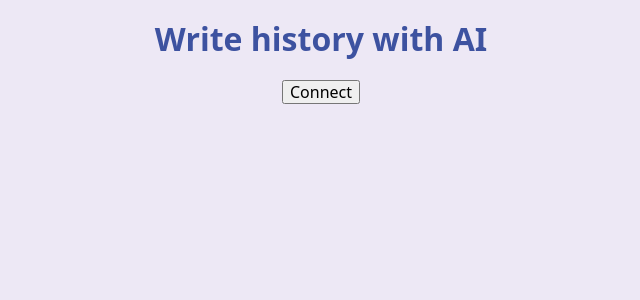
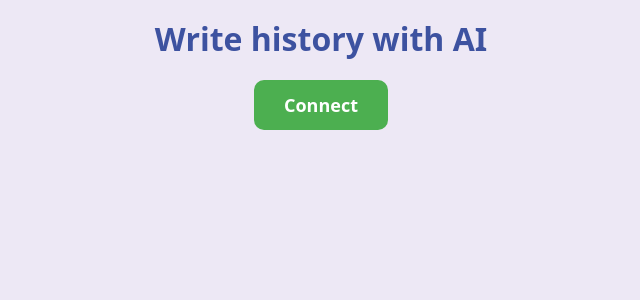
Before and after one commit to akselkristoffersen/llm-story-collab, a SvelteKit app in the folder frontend/: page / in a window 1280 px wide. Shown: the top 300 px of the page, without its empty margins (319-959 px from the left). Built offline with nearby package versions, Linux system fonts and the light colour scheme.

Commit message:
Improve frontend styling

```diff
--- a/frontend/src/routes/+layout.svelte
+++ b/frontend/src/routes/+layout.svelte
@@ -6,3 +6,13 @@
 <main id="main-content">
     <slot />
 </main>
+
+<style lang="scss">
+    #main-content {
+        width: 100vw;
+        height: 100vh;
+        height: 100dvh;
+        display: flex;
+        justify-content: center;
+    }
+</style>
--- a/frontend/src/routes/+page.svelte
+++ b/frontend/src/routes/+page.svelte
@@ -1,11 +1,11 @@
 <script>
 	import Message from './Message.svelte';
-	let message;
+	let message = "";
 	let messages = [];
 	let socket = undefined;
 	let socketConnecting = false;
 	let socketIsConnected = false;
-	let waitingrOnResponse = false;
+	let awaitingResponse = false;
 
 	function connectToWebsocket() {
 		if (socketConnecting || socketIsConnected) {
@@ -25,14 +25,14 @@
 
 		socket.onmessage = (event) => {
 			messages = [...messages, event.data];
-			waitingrOnResponse = false;
+			awaitingResponse = false;
 		};
 
 		socket.onclose = (event) => {
 			socketConnecting = false;
 			socketIsConnected = false;
 			messages = [];
-			waitingrOnResponse = false;
+			awaitingResponse = false;
 		}
 	}
 
@@ -42,7 +42,7 @@
 
 	function onSendMessage() {
 		if (message.length > 0) {
-			waitingrOnResponse = true;
+			awaitingResponse = true;
 			messages = [...messages, message];
 			socket.send(message);
 			message = "";
@@ -55,43 +55,94 @@
 
 <h1>Write history with AI</h1>
 
-<button on:click={connectToWebsocket} hidden={socketConnecting || socketIsConnected}>
+<button class="button-connect" on:click={connectToWebsocket} hidden={socketConnecting || socketIsConnected}>
 	Connect
 </button>
 
 {#if socketIsConnected}
-<p>
-	{#each messages as message, i}
-		<Message {message} author={i % 2 == 1 ? "human" :  "ai" } />
-	{/each}
+<p class="history-field">
+	{#each messages as message, i}<Message {message} author={i % 2 == 0 ? "human" :  "ai" }/>{/each}{message}
+	<span class="ai-thinking" hidden={!awaitingResponse}>...AI is thinking </span>
 </p>
 <form>
-	<input
+	<input class="input-text"
 		type="text"
 		spellcheck="true"
-		disabled={waitingrOnResponse}
+		disabled={awaitingResponse}
+		placeholder="Input text"
 		bind:value={message}
 	/>
-	<input type="submit" on:click={onSendMessage} disabled={waitingrOnResponse} hidden/>
+	<input type="submit" on:click={onSendMessage} disabled={awaitingResponse}/>
 </form>
 {/if}
 
-<button on:click={disconnectFromWebsocket} hidden={!(socketConnecting || socketIsConnected)}>
+<button class="button-connect" on:click={disconnectFromWebsocket} hidden={!(socketConnecting || socketIsConnected)}>
 	Disconnect
 </button>
 
 </div>
 
 
-<style>
+<style lang="scss">
 	.wrapper {
 		width: 100vw;
         height: 100vh;
         height: 100dvh;
+		max-width: 800px;
         display: flex;
         flex-direction: column;
 		align-items: center;
         overflow-y: auto;
         overflow-x: hidden;
 	}
+
+	h1 {
+		width: 70%;
+		text-align: center;
+	}
+
+	.history-field {
+		width: 80%;
+		min-height: 100px;
+		background-color: white;
+		border: 2px solid rgb(208, 208, 208);
+		border-radius: 4px;
+		padding: 4px 7px;
+		word-wrap: break-word;
+		overflow-wrap: break-word;
+		word-break: break-word;
+		white-space: normal;
+	}
+
+	.ai-thinking {
+		color: lightgray;
+	}
+
+	.input-text {
+		border: 1px solid rgb(174, 174, 174);
+		padding: 4px 7px;
+		border-radius: 4px;
+		margin: 8px 4px;
+	}
+
+	.button-connect {
+		background-color: #4CAF50;
+		color: white;
+		border: none;
+		padding: 15px 30px;
+		font-size: 18px;
+		font-weight: bold;
+		border-radius: 10px;
+		cursor: pointer;
+		transition: background-color 0.1s ease;
+	}
+
+	.button-connect:hover {
+		background-color: #45a049;
+	}
+
+	.button-connect:active {
+		background-color: #388E3C;
+		transform: scale(0.98);
+	}
 </style>
```
